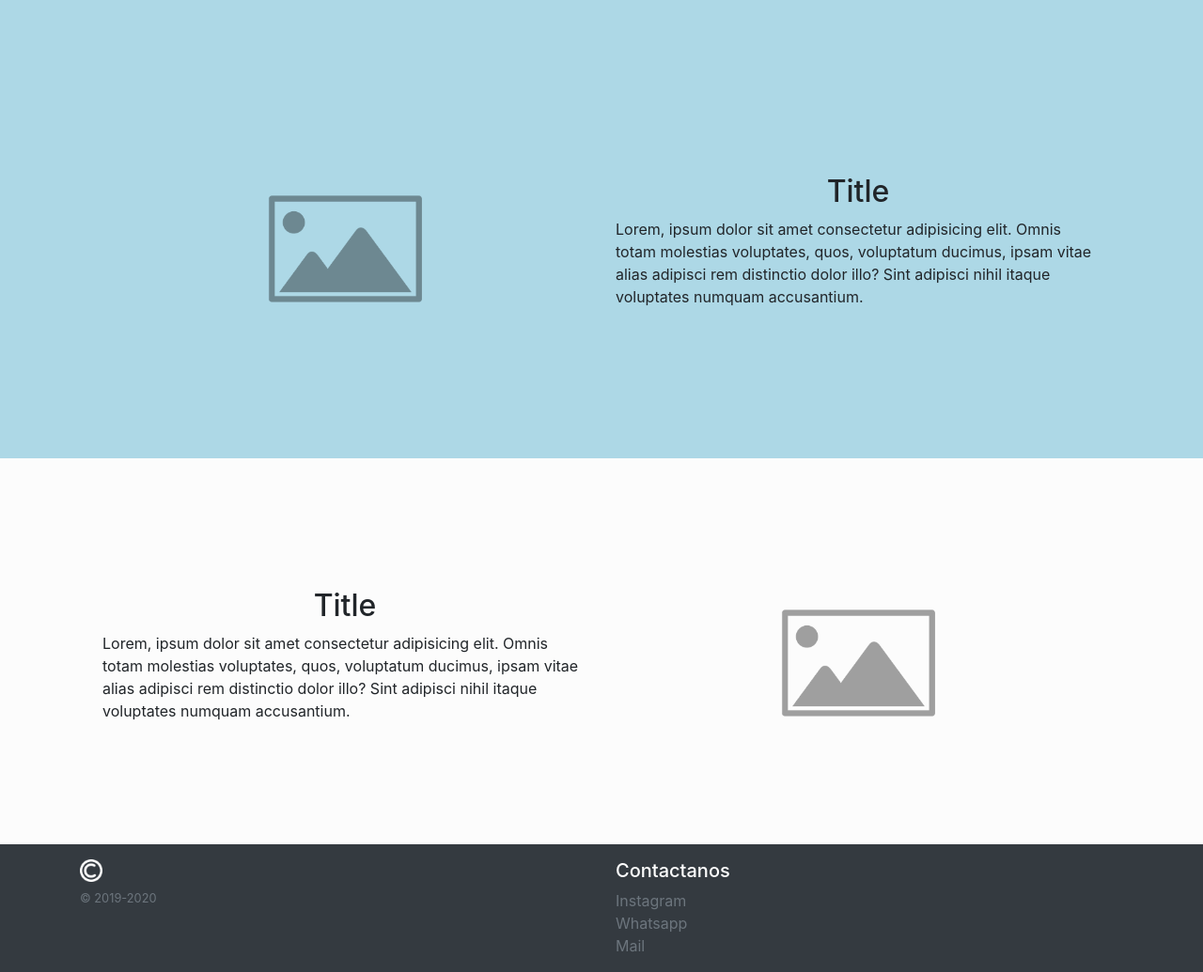
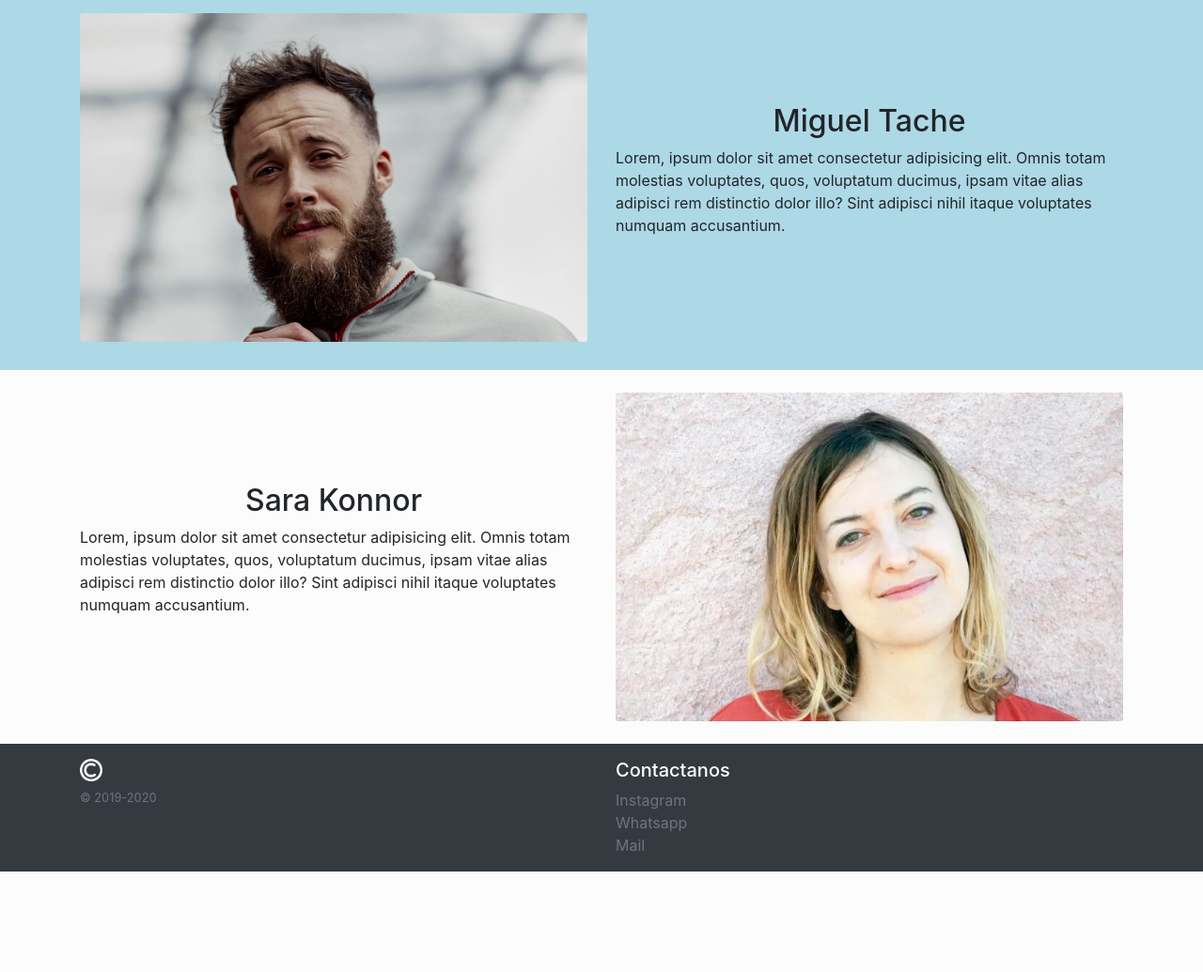
Before and after one commit to IvanPolanis/Coderhouse-Proyecto-Final, a plain HTML site: page html/aboutus.html in a window 1280 px wide. Shown: the part 490-1525 px from the top of the page at 94% size. After the commit the page ends 1418 px from the top, so only its background shows below. Drawn offline with nearby package versions, Linux system fonts and the light colour scheme.

Commit message:
"Modifying AboutUs"

```diff
--- a/css/main.css
+++ b/css/main.css
@@ -145,6 +145,18 @@ textarea {
   .img-patient {
     max-height: 200px; } }
 
+.img-tch {
+  height: 350px;
+  object-fit: cover;
+  border-radius: 3px; }
+
+.position-p2 {
+  object-position: 0% 25%; }
+
+@media only screen and (min-width: 768px) {
+  .position-p2 {
+    object-position: 0% 30%; } }
+
 body {
   background-color: #fcfcfc;
   margin: 0;
@@ -168,7 +180,7 @@ a {
   background: lightblue;
   width: 100%;
   box-sizing: border-box;
-  padding: 50px 0 30px 0; }
+  padding: 30px 0; }
 
 h4 {
   font-size: 2rem; }
@@ -221,4 +233,4 @@ h4 {
 
 @media only screen and (min-width: 1280px) {
   .contact-form {
-    width: 30vw; } }
+    width: 35vw; } }
--- a/html/aboutus.html
+++ b/html/aboutus.html
@@ -46,40 +46,40 @@
         </div>
     </header>
     <div class="container mt-4">
-        <div class="row px-4">
+        <div class="row">
             <div class="col-sm-6 col-xs-12 align-self-center">
-                <h4 class="text-center">Title</h4>
+                <h4 class="text-center">Graciela Monchevits</h4>
                 <p>Lorem, ipsum dolor sit amet consectetur adipisicing elit. Omnis totam molestias voluptates, quos, voluptatum ducimus, ipsam vitae alias adipisci rem distinctio dolor illo? Sint adipisci nihil itaque voluptates numquam accusantium.</p>
             </div>
             <div class="col-sm-6 col-xs-12">
-                <img src="../img/imagePlaceHolder.png" alt="Placeholder" class="w-100">
+                <img src="../img/person (1).jpg" alt="Graciela Monchevits" class="w-100 img-tch br">
             </div>
         </div>
     </div>
-    <section class="bg-lightblue">
-        <div class="container mt-4">
-            <div class="row px-4">
+    <section class="bg-lightblue  mt-4">
+        <div class="container">
+            <div class="row">
                 <div class="col-sm-6 col-xs-12 img-top">
-                    <img src="../img/imagePlaceHolder.png" alt="Placeholder" class="w-100">
+                    <img src="../img/person (2).jpg" alt="Miguel Tache" class="w-100 img-tch position-p2">
                 </div>
                 <div class="col-sm-6 col-xs-12 text-swap align-self-center">
-                    <h4 class="text-center">Title</h4>
+                    <h4 class="text-center">Miguel Tache</h4>
                     <p>Lorem, ipsum dolor sit amet consectetur adipisicing elit. Omnis totam molestias voluptates, quos, voluptatum ducimus, ipsam vitae alias adipisci rem distinctio dolor illo? Sint adipisci nihil itaque voluptates numquam accusantium.</p>
                 </div>
                 <div class="col-sm-6 col-xs-12 img-bottom">
-                    <img src="../img/imagePlaceHolder.png" alt="Placeholder" class="w-100">
+                    <img src="../img/person (2).jpg" alt="Miguel Tache" class="w-100 img-tch position-p2">
                 </div>
             </div>
         </div>
     </section>
-    <div class="container mt-4">
-        <div class="row px-4">
+    <div class="container my-4">
+        <div class="row">
             <div class="col-sm-6 col-xs-12 align-self-center">
-                <h4 class="text-center">Title</h4>
+                <h4 class="text-center">Sara Konnor</h4>
                 <p>Lorem, ipsum dolor sit amet consectetur adipisicing elit. Omnis totam molestias voluptates, quos, voluptatum ducimus, ipsam vitae alias adipisci rem distinctio dolor illo? Sint adipisci nihil itaque voluptates numquam accusantium.</p>
             </div>
             <div class="col-sm-6 col-xs-12">
-                <img src="../img/imagePlaceHolder.png" alt="Placeholder" class="w-100">
+                <img src="../img/person (3).jpg" alt="Sara Konnor" class="w-100 img-tch tl">
             </div>
         </div>
     </div>
--- /dev/null
+++ b/scss/_aboutus.scss
@@ -0,0 +1,13 @@
+.img-tch{
+    height: 350px;
+    object-fit: cover;
+    border-radius: 3px;
+}
+.position-p2{
+    object-position: 0% 25%;
+}
+@media only screen and (min-width:768px){
+    .position-p2{
+        object-position: 0% 30%;
+    }
+}
--- a/scss/style.scss
+++ b/scss/style.scss
@@ -2,6 +2,7 @@
 @import "form";
 @import "card";
 @import "patients";
+@import "aboutus";
 
 body{
     background-color: #fcfcfc;
@@ -26,7 +27,7 @@ a{
     background: lightblue;
     width: 100%;
     box-sizing: border-box;
-    padding: 50px 0 30px 0;
+    padding: 30px 0;
 }
 h4{
     font-size: 2rem;
@@ -104,6 +105,6 @@ h4{
 }
 @media only screen and (min-width:1280px){
     .contact-form{
-        width: 30vw;
+        width: 35vw;
     }
 }
```
Also changed, not shown: img/person (1).jpg (added), img/person (2).jpg (added), img/person (3).jpg (added).
